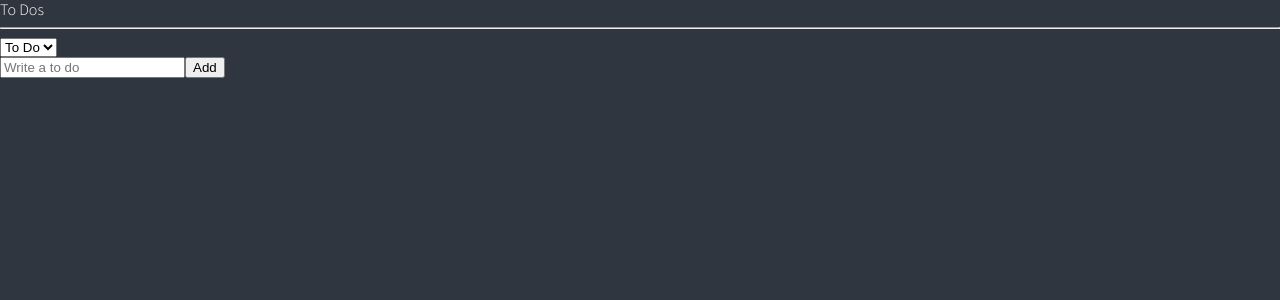
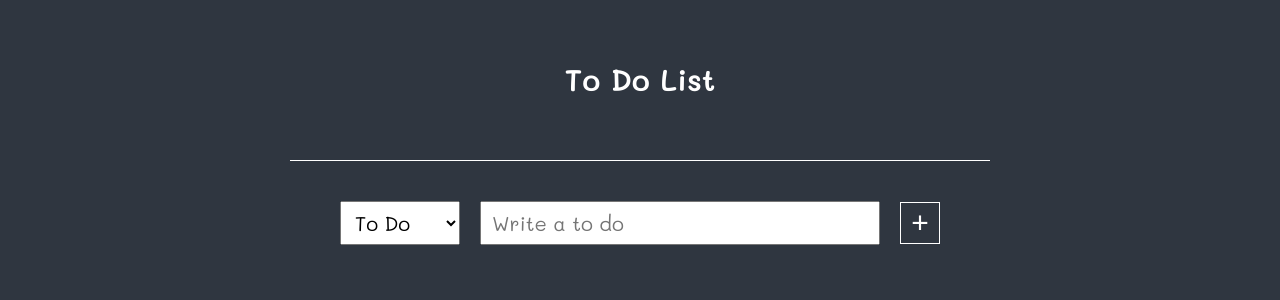
Before and after one commit to sso-hyeon/react-beginner, a React (Create React App) app: page / in a window 1280 px wide. Shown: the top 300 px of the page. Built offline with nearby package versions, Linux system fonts and the light colour scheme.

Commit message:
react toDoList challenge css

```diff
--- a/public/index.html
+++ b/public/index.html
@@ -3,12 +3,11 @@
     <head>
         <meta charset="utf-8" />
         <link rel="icon" href="%PUBLIC_URL%/favicon.ico" />
+        <link rel="preconnect" href="https://fonts.googleapis.com" />
+        <link rel="preconnect" href="https://fonts.gstatic.com" crossorigin />
         <meta name="viewport" content="width=device-width, initial-scale=1" />
         <meta name="theme-color" content="#000000" />
-    <meta
-      name="description"
-      content="Web site created using create-react-app"
-    />
+        <meta name="description" content="Web site created using create-react-app" />
         <link rel="apple-touch-icon" href="%PUBLIC_URL%/logo192.png" />
         <!--
       manifest.json provides metadata used when your web app is installed on a
@@ -38,6 +37,5 @@
 
       To begin the development, run `npm start` or `yarn start`.
       To create a production bundle, use `npm run build` or `yarn build`.
-    -->
-  </body>
+    --></body>
 </html>
--- a/src/App.tsx
+++ b/src/App.tsx
@@ -1,3 +1,4 @@
+import { Helmet } from "react-helmet";
 import { createGlobalStyle } from "styled-components";
 import ToDoList from "./components/ToDoList";
 
@@ -55,10 +56,17 @@ q:before, q:after {
   }
   body {
     font-weight: 300;
-    font-family: 'Source Sans Pro', sans-serif;
+    font-family: 'Mali', cursive ,sans-serif;
     background-color:${props => props.theme.bgColor};
     color:${props => props.theme.textColor};
     line-height: 1.2;
+  }
+  body::-webkit-scrollbar {
+    width:5px;
+    background-color:#eee
+  }
+  body::-webkit-scrollbar-thumb {
+    background-color: #55D8C1;
   }
   a {
     text-decoration:none;
@@ -67,6 +75,13 @@ q:before, q:after {
 function App() {
     return (
         <>
+            <Helmet>
+                <link
+                    href="https://fonts.googleapis.com/css2?family=Indie+Flower&family=Mali:wght@300;400;500;600&display=swap"
+                    rel="stylesheet"
+                />
+                <title>TO DO LIST</title>
+            </Helmet>
             <GlobalStyle />
             <ToDoList />
         </>
--- a/src/components/CreateToDo.tsx
+++ b/src/components/CreateToDo.tsx
@@ -1,6 +1,19 @@
 import { useForm } from "react-hook-form";
 import { useRecoilValue, useSetRecoilState } from "recoil";
+import styled from "styled-components";
 import { categoryState, toDoState } from "../atoms";
+
+const AddBtn = styled.button`
+    background-color: transparent;
+    font-size: 30px;
+    width: 40px;
+    color: white;
+    border: 1px solid white;
+    &:hover {
+        color: #55d8c1;
+        border: 1px solid #55d8c1;
+    }
+`;
 
 interface IForm {
     toDo: string;
@@ -21,7 +34,7 @@ function CreateToDo() {
                 {...register("toDo", { required: "Please write a To Do" })}
                 placeholder="Write a to do"
             />
-            <button>Add</button>
+            <AddBtn>+</AddBtn>
         </form>
     );
 }
--- a/src/components/ToDo.tsx
+++ b/src/components/ToDo.tsx
@@ -1,6 +1,41 @@
 import React from "react";
 import { useSetRecoilState } from "recoil";
+import styled from "styled-components";
 import { Categories, IToDo, toDoState } from "../atoms";
+
+const Li = styled.li`
+    display: flex;
+    justify-content: space-between;
+    align-items: center;
+    font-size: 20px;
+    line-height: 50px;
+    span {
+        text-indent: 20px;
+    }
+`;
+
+const Buttons = styled.div`
+    display: inline-block;
+    button {
+        font-size: 18px;
+        font-family: "Mali", cursive, sans-serif;
+        margin: 0;
+        padding: 0 5px;
+        border: none;
+        outline: none;
+        line-height: 50px;
+        margin-left: 5px;
+        vertical-align: middle;
+        background-color: transparent;
+        color: white;
+        cursor: pointer;
+        transition: transform 0.1s linear;
+    }
+    button:hover {
+        color: #55d8c1;
+        transform: scale(1.1);
+    }
+`;
 
 function ToDo({ text, category, id }: IToDo) {
     const setToDos = useSetRecoilState(toDoState);
@@ -29,25 +64,27 @@ function ToDo({ text, category, id }: IToDo) {
     };
 
     return (
-        <li>
+        <Li>
             <span>{text}</span>
+            <Buttons>
                 {category !== Categories.DOING && (
                     <button name={Categories.DOING} onClick={onClick}>
-                    Doing
+                        Doing🌞
                     </button>
                 )}
                 {category !== Categories.TO_DO && (
                     <button name={Categories.TO_DO} onClick={onClick}>
-                    To Do
+                        To Do📝
                     </button>
                 )}
                 {category !== Categories.DONE && (
                     <button name={Categories.DONE} onClick={onClick}>
-                    Done
+                        Done🌈
                     </button>
                 )}
                 <button onClick={onDelete}>❌</button>
-        </li>
+            </Buttons>
+        </Li>
     );
 }
 
--- a/src/components/ToDoList.tsx
+++ b/src/components/ToDoList.tsx
@@ -1,8 +1,59 @@
 import React from "react";
 import { useRecoilState, useRecoilValue } from "recoil";
+import styled from "styled-components";
 import { Categories, categoryState, toDoSelector } from "../atoms";
 import CreateToDo from "./CreateToDo";
 import ToDo from "./ToDo";
+
+const Container = styled.div`
+    width: 700px;
+    margin: 0 auto;
+`;
+const Title = styled.h1`
+    text-align: center;
+    font-size: 30px;
+    font-weight: 600;
+    line-height: 20vh;
+    border-bottom: 1px solid white;
+`;
+
+const ToDoBox = styled.div`
+    display: flex;
+    justify-content: center;
+    margin: 40px 0;
+    input,
+    select,
+    button {
+        outline: none;
+        margin: 0 10px;
+        box-sizing: border-box;
+        vertical-align: middle;
+        line-height: 40px;
+        padding: 0;
+    }
+    input {
+        text-indent: 10px;
+        font-size: 20px;
+        width: 400px;
+        font-family: "Mali", cursive;
+    }
+    select {
+        text-indent: 10px;
+        font-size: 20px;
+        width: 120px;
+        font-family: "Mali", cursive;
+    }
+`;
+
+const List = styled.ul`
+    text-align: center;
+    li {
+        border-bottom: 1px solid #eee;
+    }
+    li:last-child {
+        border-bottom: 0;
+    }
+`;
 
 function ToDoList() {
     const toDos = useRecoilValue(toDoSelector);
@@ -12,19 +63,22 @@ function ToDoList() {
     };
 
     return (
-        <div>
-            <h1>To Dos</h1>
-            <hr />
+        <Container>
+            <Title>To Do List</Title>
+            <ToDoBox>
                 <select value={category} onInput={onInput}>
                     <option value={Categories.TO_DO}>To Do</option>
                     <option value={Categories.DOING}>Doing</option>
                     <option value={Categories.DONE}>Done</option>
                 </select>
                 <CreateToDo />
+            </ToDoBox>
+            <List>
                 {toDos?.map(todo => (
                     <ToDo key={todo.id} {...todo} />
                 ))}
-        </div>
+            </List>
+        </Container>
     );
 }
 
```
Lines whose indentation alone changed are shown as unchanged.
